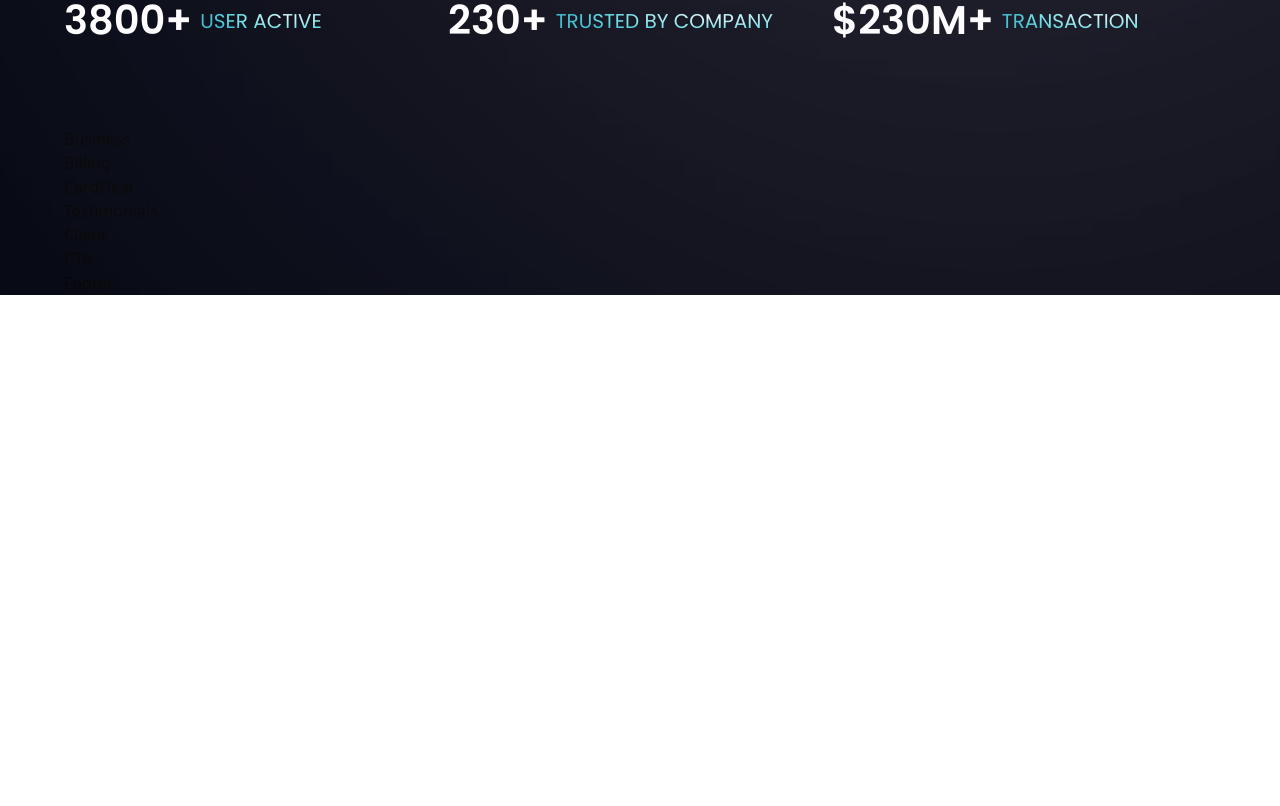
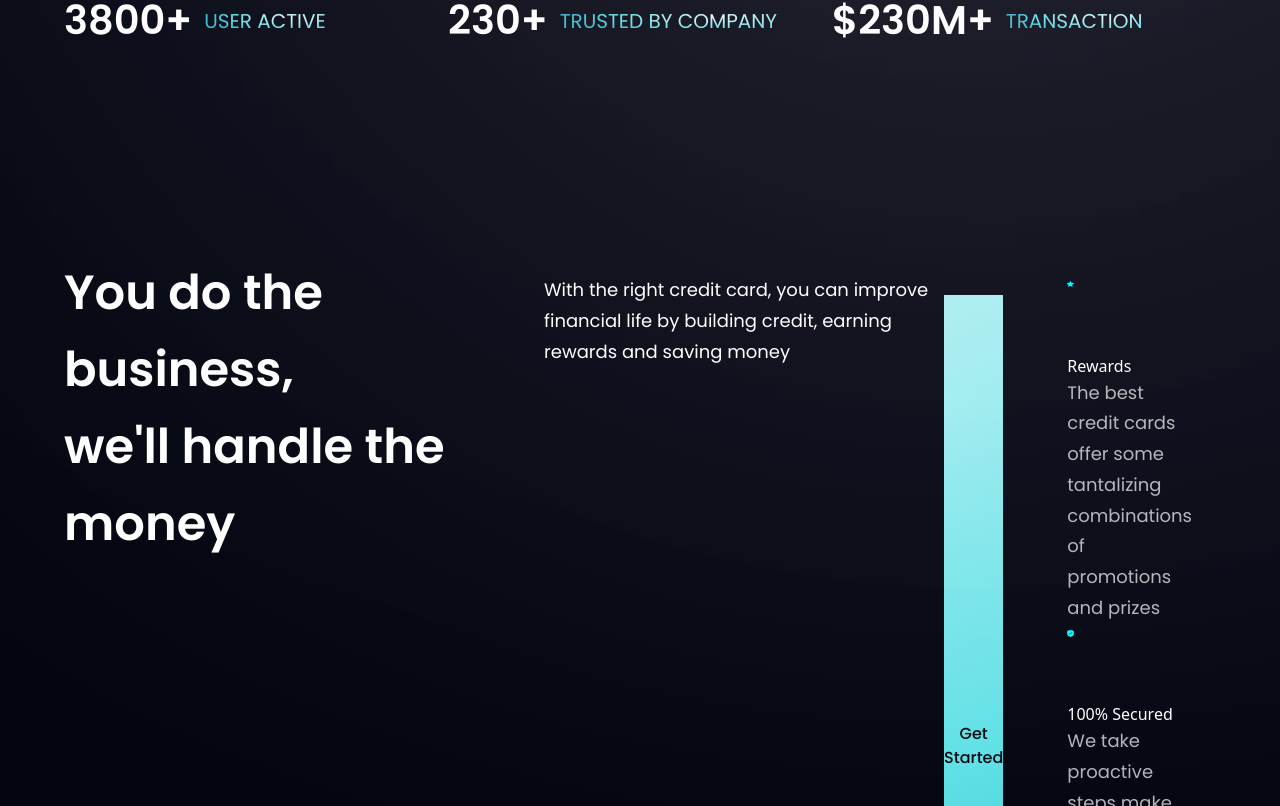
Before and after one commit to dknsapatin/Hoobank, a React (Vite) app: page / in a window 1280 px wide. Shown: the part 794-1600 px from the top of the page. Before the commit the page ends 1089 px from the top, so only its background shows below. Built offline with nearby package versions, Linux system fonts and the light colour scheme.

Commit message:
Working on Business Right Feature Card

```diff
--- a/src/components/Business.jsx
+++ b/src/components/Business.jsx
@@ -1,7 +1,44 @@
-import React from "react";
+import styles, { layout } from '../style';
+import { features } from '../constants';
+import Button from './Button';
 
-const Business = () => {
-  return <div>Business</div>;
-};
+const FeatureCard = ({ icon, title, content, index }) => (
+  <div
+    className={`flex flex-row p-6 rounded-[20px] ${
+      index !== features.length - 1 ? 'mb-6' : 'mb-0'
+    } feature-card`}
+  >
+    <div>
+      <img src={icon} alt='icon' className='w-[5%] h-[50%] object-contain' />
+      <p className={`text-semibold text-white`}>{title}</p>
+      <p className={`${styles.paragraph}`}>{content}</p>
+    </div>
+  </div>
+);
+
+const Business = () => (
+  <section id='features' className={layout.section}>
+    {/* Left side Business */}
+    <div className={layout.section}>
+      <h2 className={`${styles.heading2}`}>
+        You do the business, <br className='sm:block hidden' /> we'll handle the
+        money
+      </h2>
+      <p className={`${styles.paragraph} text-white max-w-[400px] mt-5`}>
+        With the right credit card, you can improve financial life by building
+        credit, earning rewards and saving money
+      </p>
+      {/* Get Started Button */}
+      <Button styles='mt-10' />
+    </div>
+
+    {/* Right side Business */}
+    <div className={`${layout.sectionImg} flex-col`}>
+      {features.map((feature, index) => (
+        <FeatureCard key={feature.id} {...feature} index={feature.index} />
+      ))}
+    </div>
+  </section>
+);
 
 export default Business;
--- a/src/components/Button.jsx
+++ b/src/components/Button.jsx
@@ -1,7 +1,15 @@
-import React from "react";
+import React from 'react';
 
-const Button = () => {
-  return <div>Button</div>;
+const Button = ({ styles }) => {
+  return (
+    <button
+      type='button'
+      className={`py-4 py-6 font-poppins bg-blue-gradient font-medium text-primary outline-none ${styles}
+`}
+    >
+      Get Started
+    </button>
+  );
 };
 
 export default Button;
--- a/src/components/Stats.jsx
+++ b/src/components/Stats.jsx
@@ -11,7 +11,7 @@ const Stats = () => (
         <h4 className='font-poppins font-semibold sm:text-[40px] text-[30px] xs:leading-[53px] leading-[43px] text-white '>
           {stat.value}
         </h4>
-        <p className='font-poppins font-normal sm:text-[20px] text-[15px] xs:leading-[26px] leading-[21px] text-gradient uppercase ml-2 '>
+        <p className='font-poppins font-normal sm:text-[20px] text-[15px] xs:leading-[26px] leading-[21px] text-gradient uppercase ml-3 '>
           {stat.title}
         </p>
       </div>
```
